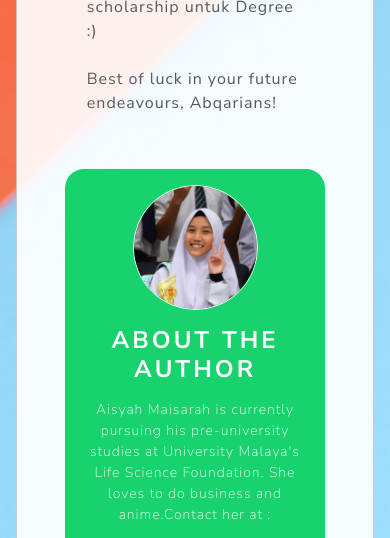
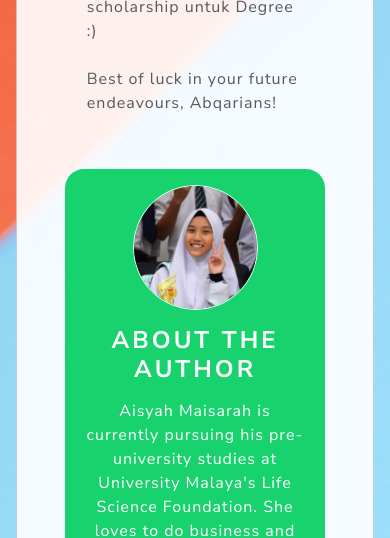
Before and after one commit to IrfanEzani/alumni, a plain HTML site: page scholarship/sc1.html in a window 390 px wide. Shown: the part 2425-2963 px from the top of the page. Drawn offline with nearby package versions, Linux system fonts and the light colour scheme.

Commit message:
Update style.css

```diff
--- a/css/style.css
+++ b/css/style.css
@@ -476,6 +476,7 @@ hr.divider {
 .text-container-is .author-desc p {
    margin: 1rem 0;
    padding: 0;
+   font-weight: 500;
 }
 
 .author-desc .social-link {
@@ -723,6 +724,7 @@ box-shadow:  6px 6px 24px #e8e8e8,
     }
 
     .text-container-is  .author-desc {
+        font-weight : 400;
         text-align: left;
     }
     .author-desc .social-link {
@@ -812,6 +814,11 @@ box-shadow:  6px 6px 24px #e8e8e8,
     .text-container-is  .author-desc {
         text-align: center;
     }
+
+    .text-container-is .author-desc p {
+       font-weight: 400;
+       font-size : 1rem;
+     }
     .author-desc .social-link {
         display: flex;
         justify-content: center;
```
